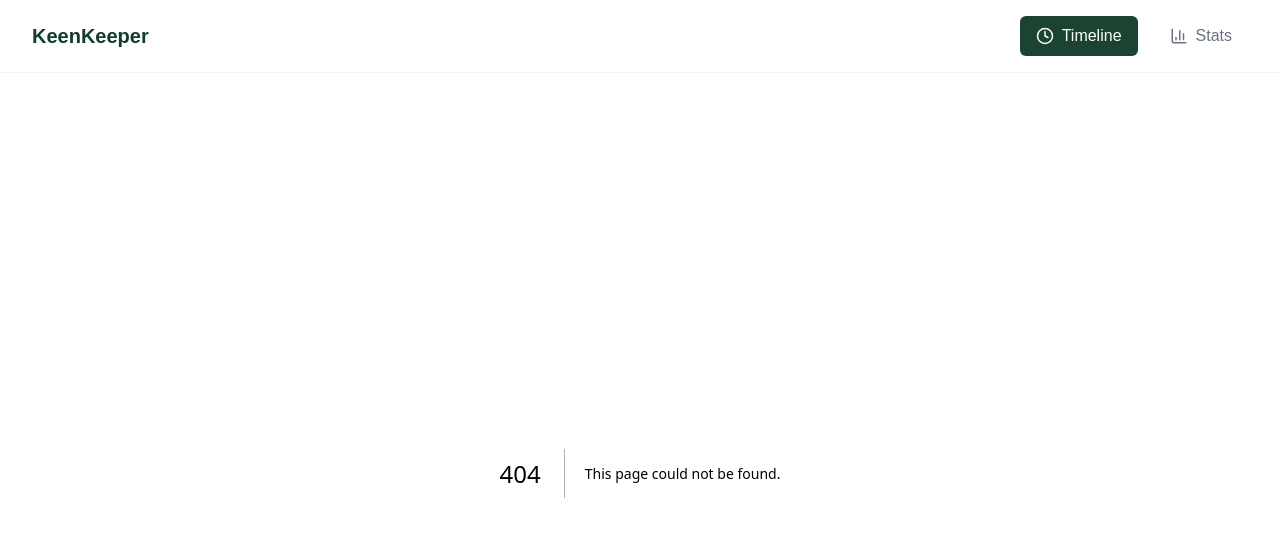
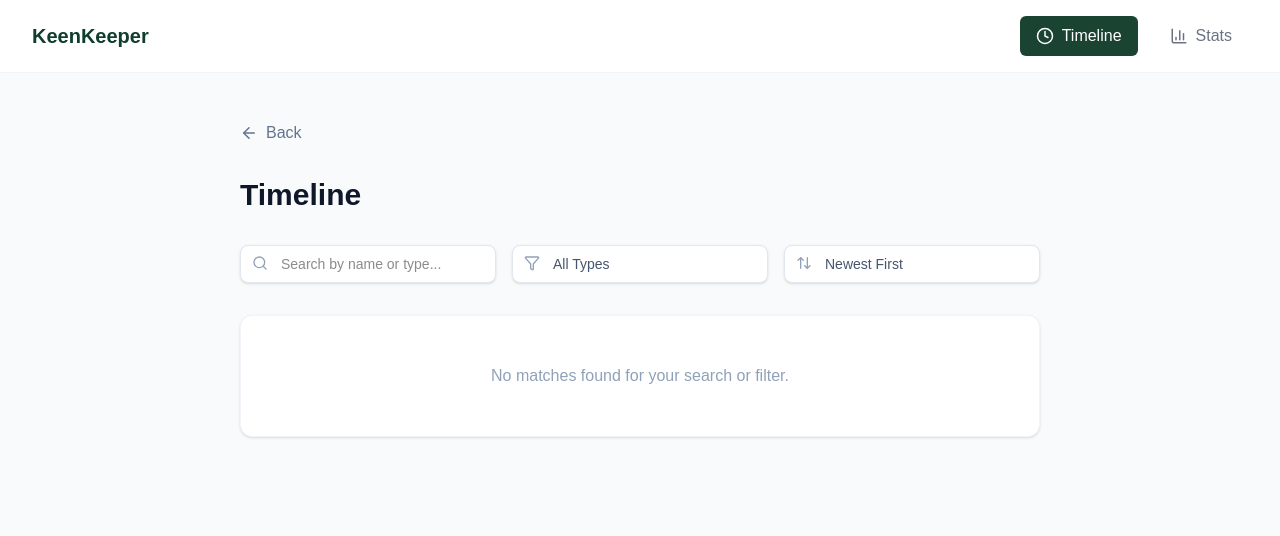
Before and after one commit to Natun-Bikash-Chakma/B13-A7-keen-keeper, a Next.js app: page /timeline in a window 1280 px wide. Before the commit this address had no page. Shown: the top 536 px of the page. Built offline with nearby package versions, Linux system fonts and the light colour scheme.

Commit message:
timeline page.js

```diff
--- /dev/null
+++ b/src/app/timeline/page.js
@@ -0,0 +1,127 @@
+"use client";
+import React, { useEffect, useState } from 'react';
+import { useRouter } from 'next/navigation';
+import { Phone, MessageSquare, Video, ArrowLeft, Clock, Filter, Search, ArrowUpDown } from 'lucide-react';
+import Footer from '../components/Footer';
+
+export default function Timeline() {
+    const [entries, setEntries] = useState([]);
+    const [filter, setFilter] = useState('all');
+    const [searchTerm, setSearchTerm] = useState(''); // 🔥 Search state
+    const [sortOrder, setSortOrder] = useState('newest'); // 🔥 Sort state
+    const router = useRouter();
+
+    useEffect(() => {
+        const loadData = () => {
+            const saved = JSON.parse(localStorage.getItem('timelineEntries')) || [];
+            setEntries(saved);
+        };
+
+        loadData();
+        window.addEventListener('focus', loadData);
+        return () => window.removeEventListener('focus', loadData);
+    }, []);
+
+    // 🔥 Search, Filter, and Sort Logic
+    const processedEntries = entries
+        .filter(entry => {
+            const matchesFilter = filter === 'all' ? true : entry.type === filter;
+            const matchesSearch = entry.title.toLowerCase().includes(searchTerm.toLowerCase()) ||
+                entry.type.toLowerCase().includes(searchTerm.toLowerCase());
+            return matchesFilter && matchesSearch;
+        })
+        .sort((a, b) => {
+            return sortOrder === 'newest' ? b.id - a.id : a.id - b.id;
+        });
+
+    const getIcon = (type) => {
+        const iconClass = "w-5 h-5 text-slate-600";
+        if (type === 'call') return <Phone className={iconClass} />;
+        if (type === 'text') return <MessageSquare className={iconClass} />;
+        if (type === 'video') return <Video className={iconClass} />;
+        return <Clock className={iconClass} />;
+    };
+
+    return (
+        <div className="bg-slate-50 min-h-screen flex flex-col">
+            <div className="max-w-4xl mx-auto p-6 md:p-12 flex-grow w-full">
+
+                <button
+                    onClick={() => router.back()}
+                    className="flex items-center gap-2 text-slate-500 mb-8 hover:text-slate-800 transition-all font-medium"
+                >
+                    <ArrowLeft size={18} /> Back
+                </button>
+
+                <h1 className="text-3xl font-bold text-slate-900 mb-8">Timeline</h1>
+
+                {/* 🔥 Search & Controls Section */}
+                <div className="grid grid-cols-1 md:grid-cols-3 gap-4 mb-8">
+
+                    {/* Search Input */}
+                    <div className="relative col-span-1 md:col-span-1">
+                        <input
+                            type="text"
+                            placeholder="Search by name or type..."
+                            value={searchTerm}
+                            onChange={(e) => setSearchTerm(e.target.value)}
+                            className="w-full bg-white border border-slate-200 rounded-lg pl-10 pr-4 py-2 text-sm outline-none focus:ring-2 focus:ring-emerald-500 shadow-sm"
+                        />
+                        <Search className="absolute left-3 top-2.5 text-slate-400" size={16} />
+                    </div>
+
+                    {/* Filter Dropdown */}
+                    <div className="relative">
+                        <select
+                            value={filter}
+                            onChange={(e) => setFilter(e.target.value)}
+                            className="w-full appearance-none bg-white border border-slate-200 text-slate-600 py-2 pl-10 pr-4 rounded-lg outline-none focus:ring-2 focus:ring-emerald-500 cursor-pointer text-sm shadow-sm"
+                        >
+                            <option value="all">All Types</option>
+                            <option value="call">Calls</option>
+                            <option value="text">Texts</option>
+                            <option value="video">Videos</option>
+                        </select>
+                        <Filter className="absolute left-3 top-2.5 text-slate-400" size={16} />
+                    </div>
+
+                    {/* Sort Dropdown */}
+                    <div className="relative">
+                        <select
+                            value={sortOrder}
+                            onChange={(e) => setSortOrder(e.target.value)}
+                            className="w-full appearance-none bg-white border border-slate-200 text-slate-600 py-2 pl-10 pr-4 rounded-lg outline-none focus:ring-2 focus:ring-emerald-500 cursor-pointer text-sm shadow-sm"
+                        >
+                            <option value="newest">Newest First</option>
+                            <option value="oldest">Oldest First</option>
+                        </select>
+                        <ArrowUpDown className="absolute left-3 top-2.5 text-slate-400" size={16} />
+                    </div>
+                </div>
+
+                <div className="space-y-3">
+                    {processedEntries.length === 0 ? (
+                        <div className="bg-white p-12 text-center rounded-xl border border-slate-100 shadow-sm">
+                            <p className="text-slate-400 font-medium">No matches found for your search or filter.</p>
+                        </div>
+                    ) : (
+                        processedEntries.map((item) => (
+                            <div key={item.id} className="bg-white p-5 rounded-xl border border-slate-100 shadow-sm flex items-center gap-5 hover:shadow-md transition-all">
+                                <div className="p-2 bg-slate-50 rounded-lg shrink-0">
+                                    {getIcon(item.type)}
+                                </div>
+                                <div>
+                                    <h3 className="text-slate-700 font-medium text-[15px]">{item.title}</h3>
+                                    <p className="text-[10px] text-slate-400 uppercase font-bold tracking-wider mt-0.5">
+                                        {item.date} • {item.time || "N/A"}
+                                    </p>
+                                </div>
+                            </div>
+                        ))
+                    )}
+                </div>
+            </div>
+            <Footer />
+        </div>
+    );
+}
```
